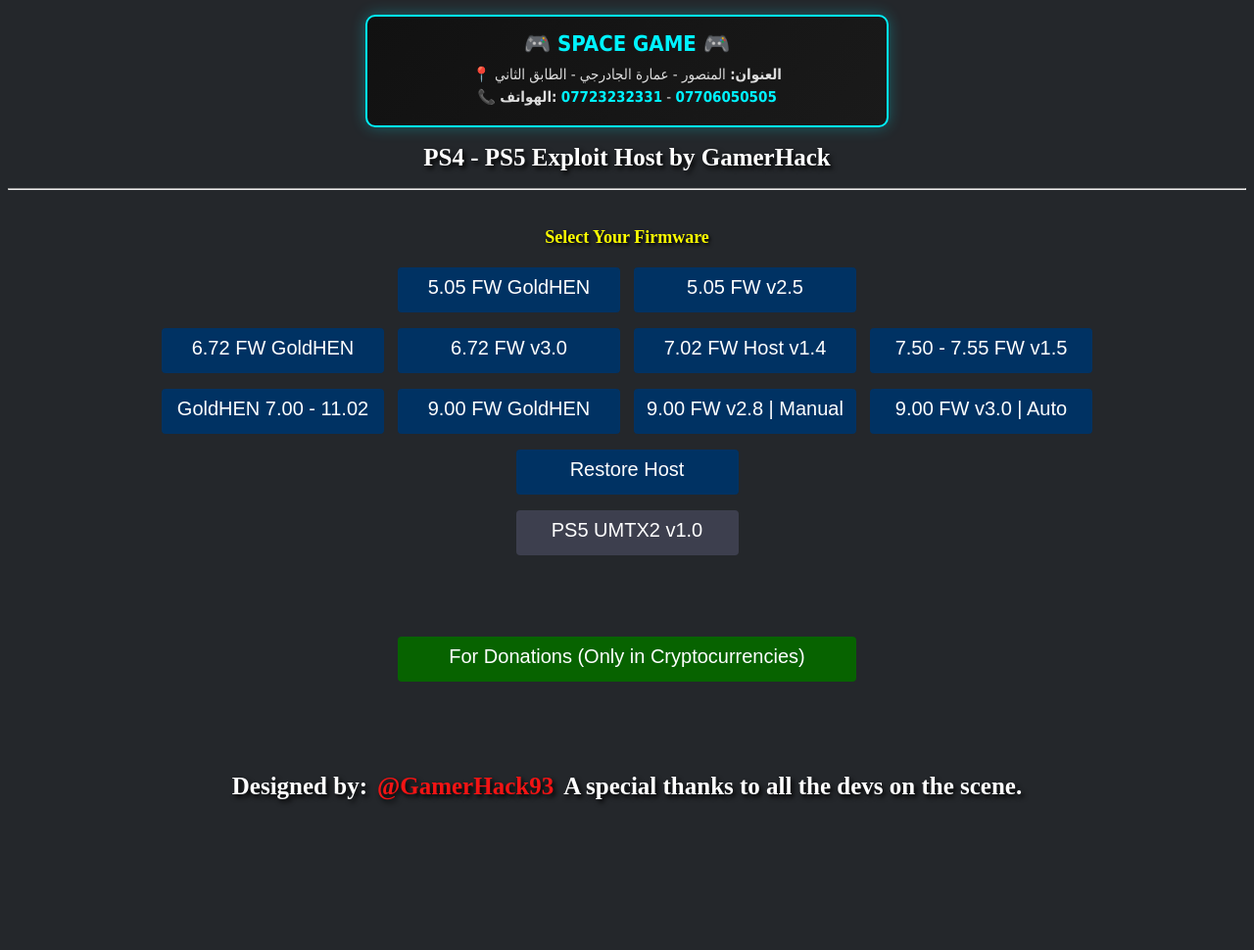
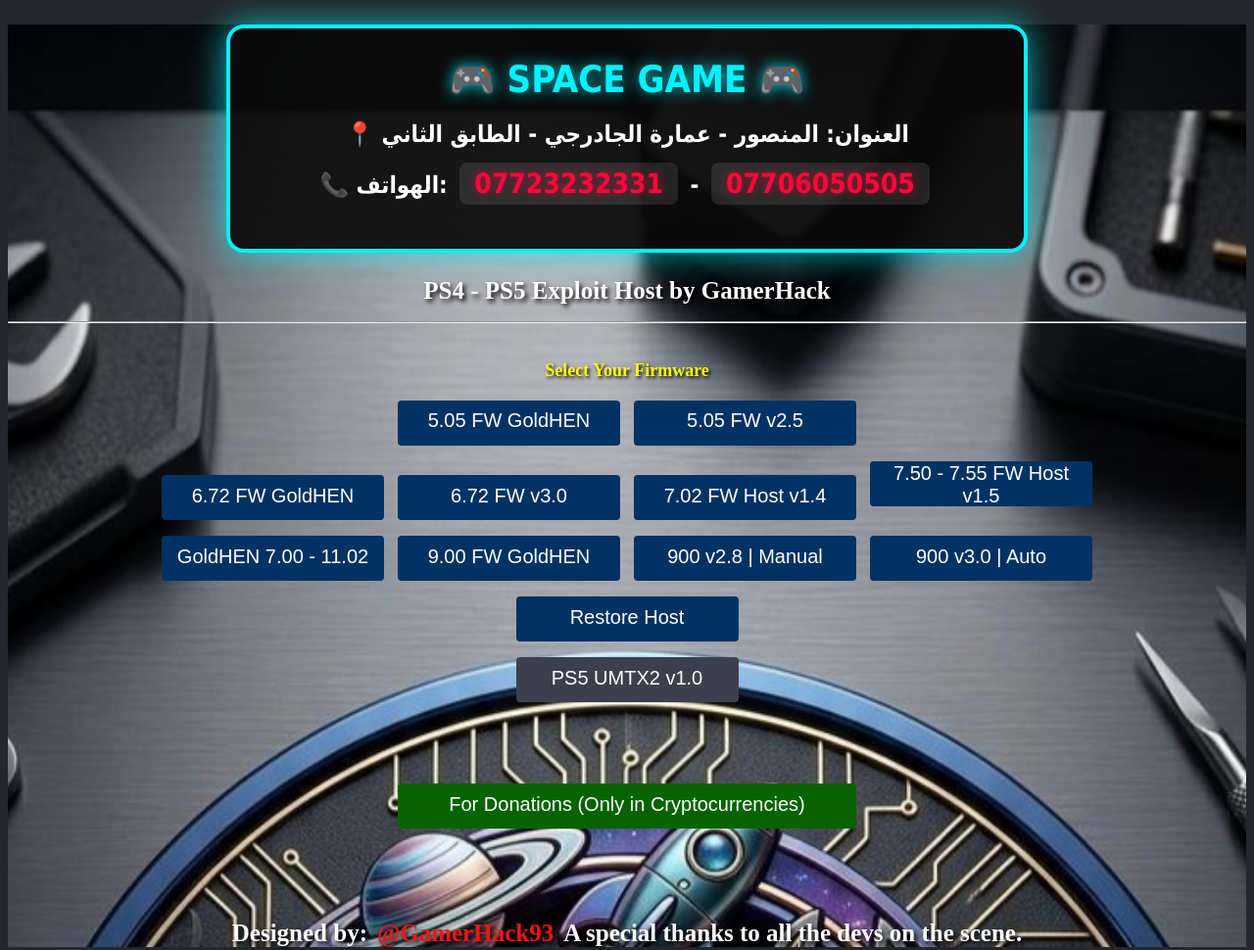
Before and after one commit to space7373768-design/space-ps4.github.io, a plain HTML site: page index.html in a window 1280 px wide. Shown: the whole page at 98% size. Before the commit the page ends 833 px from the top, so only its background shows below. Drawn offline with Linux system fonts and the light colour scheme.

Commit message:
Update index.html

```diff
--- a/index.html
+++ b/index.html
@@ -5,41 +5,64 @@
 <title>SPACE GAME - PS4 - PS5 Exploit Host</title>
 <link rel="stylesheet" href="style.css">
 <style>
-    /* تنسيق خاص ببطاقة معلومات محل SPACE GAME */
+    /* تعيين صورة الخلفية bg.jpg */
+    body {
+        background-image: url('bg.jpg');
+        background-size: cover;
+        background-position: center;
+        background-attachment: fixed;
+        background-color: #0d1117;
+    }
+
+    /* تكبير وتوسيع بطاقة معلومات محل SPACE GAME بشكل فخم واحترافي */
     .space-card {
-        background: linear-gradient(135deg, #111, #1a1a1a);
+        background: rgba(10, 10, 10, 0.92);
         color: #fff;
-        padding: 15px;
+        padding: 30px;
         text-align: center;
-        border: 2px solid #00f3ff;
-        border-radius: 10px;
-        margin: 15px auto;
-        max-width: 500px;
-        box-shadow: 0 0 15px rgba(0, 243, 255, 0.3);
+        border: 4px solid #00f3ff;
+        border-radius: 18px;
+        margin: 25px auto;
+        max-width: 750px;
+        box-shadow: 0 0 35px rgba(0, 243, 255, 0.7);
         font-family: Tahoma, sans-serif;
     }
+
+    /* تكبير اسم المحل جداً ليكون بارزاً */
     .space-card h2 {
         color: #00f3ff;
-        margin: 0 0 10px 0;
-        font-size: 22px;
+        margin: 0 0 20px 0;
+        font-size: 38px;
+        text-shadow: 0 0 15px rgba(0, 243, 255, 0.8);
     }
+
+    /* تكبير العنوان والكلمات العادية */
     .space-card p {
-        font-size: 15px;
-        margin: 5px 0;
-        color: #ddd;
+        font-size: 24px;
+        margin: 15px 0;
+        color: #ffffff;
+        font-weight: bold;
     }
+
+    /* تكبير أرقام الهواتف وجعلها واضحة جداً وسهلة الضغط */
     .space-card a {
-        color: #00f3ff;
+        color: #ff073a;
         text-decoration: none;
         direction: ltr;
         display: inline-block;
         font-weight: bold;
+        font-size: 28px;
+        text-shadow: 0 0 10px rgba(255, 7, 58, 0.6);
+        background: rgba(255, 255, 255, 0.1);
+        padding: 5px 15px;
+        border-radius: 8px;
+        margin: 0 5px;
     }
 </style>
 </head>
 <body>
 
-<!-- لوحة معلومات محل SPACE GAME المضافة حديثاً -->
+<!-- لوحة معلومات محل SPACE GAME بخطوط كبيرة وبارزة جداً -->
 <div class="space-card">
     <h2>🎮 SPACE GAME 🎮</h2>
     <p>📍 <strong>العنوان:</strong> المنصور - عمارة الجادرجي - الطابق الثاني</p>
@@ -60,12 +83,12 @@
 <a href="672goldhen/index.html"><button class="btn" onmouseover="msgs.innerHTML='PS4 6.72 FW GoldHEN Host'" onmouseout="msgs.innerHTML='PS4 - PS5 Exploit Host by GamerHack'"> 6.72 FW GoldHEN </button></a>
 <a href="672/index.html"><button class="btn" onmouseover="msgs.innerHTML='PS4 6.72 FW Host v3.0'" onmouseout="msgs.innerHTML='PS4 - PS5 Exploit Host by GamerHack'"> 6.72 FW v3.0 </button></a>
 <a href="702/index.html"><button class="btn" onmouseover="msgs.innerHTML='PS4 7.02 FW Host v1.4'" onmouseout="msgs.innerHTML='PS4 - PS5 Exploit Host by GamerHack'"> 7.02 FW Host v1.4 </button></a>
-<a href="75x/index.html"><button class="btn" onmouseover="msgs.innerHTML='PS4 7.50 - 7.55 FW Host v1.5'" onmouseout="msgs.innerHTML='PS4 - PS5 Exploit Host by GamerHack'"> 7.50 - 7.55 FW v1.5 </button></a>
+<a href="75x/index.html"><button class="btn" onmouseover="msgs.innerHTML='PS4 7.50 - 7.55 FW Host v1.5'" onmouseout="msgs.innerHTML='PS4 - PS5 Exploit Host by GamerHack'"> 7.50 - 7.55 FW Host v1.5 </button></a>
 <br>
 <a href="g2all/index.html"><button class="btn" onmouseover="msgs.innerHTML='PS4 7.00 - 11.02 FW GoldHEN Host - Psfree and CSSFontFace Webkits'" onmouseout="msgs.innerHTML='PS4 - PS5 Exploit Host by GamerHack'"> GoldHEN 7.00 - 11.02 </button></a>
 <a href="900goldhen/index.html"><button class="btn" onmouseover="msgs.innerHTML='PS4 9.00 FW GoldHEN Host - FontFaceSet Webkit'" onmouseout="msgs.innerHTML='PS4 - PS5 Exploit Host by GamerHack'"> 9.00 FW GoldHEN </button></a>
-<a href="900v2/index.html"><button class="btn" onmouseover="msgs.innerHTML='PS4 9.00 FW Host v2.8 with Manual Exploitation - FontFaceSet Webkit'" onmouseout="msgs.innerHTML='PS4 - PS5 Exploit Host by GamerHack'"> 9.00 FW v2.8 | Manual </button></a>
-<a href="900v3/index.html"><button class="btn" onmouseover="msgs.innerHTML='PS4 9.00 FW Host v3.0 with Automatic Exploitation - FontFaceSet Webkit'" onmouseout="msgs.innerHTML='PS4 - PS5 Exploit Host by GamerHack'"> 9.00 FW v3.0 | Auto </button></a>
+<a href="900v2/index.html"><button class="btn" onmouseover="msgs.innerHTML='PS4 9.00 FW Host v2.8 with Manual Exploitation - FontFaceSet Webkit'" onmouseout="msgs.innerHTML='PS4 - PS5 Exploit Host by GamerHack'"> 900 v2.8 | Manual </button></a>
+<a href="900v3/index.html"><button class="btn" onmouseover="msgs.innerHTML='PS4 9.00 FW Host v3.0 with Automatic Exploitation - FontFaceSet Webkit'" onmouseout="msgs.innerHTML='PS4 - PS5 Exploit Host by GamerHack'"> 900 v3.0 | Auto </button></a>
 <br>
 <button class="btn" onmouseover="msgs.innerHTML='Restore a Host to User’s Guide without using DNS'" onmouseout="msgs.innerHTML='PS4 - PS5 Exploit Host by GamerHack'" onclick="location.replace('restore/index.html')"> Restore Host </button>
 <br>
```
